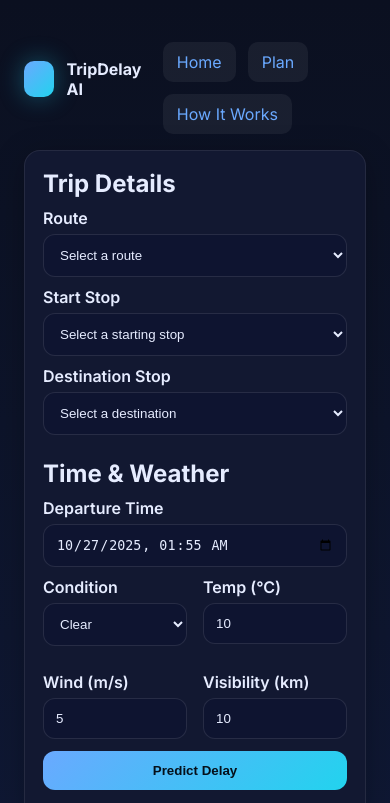
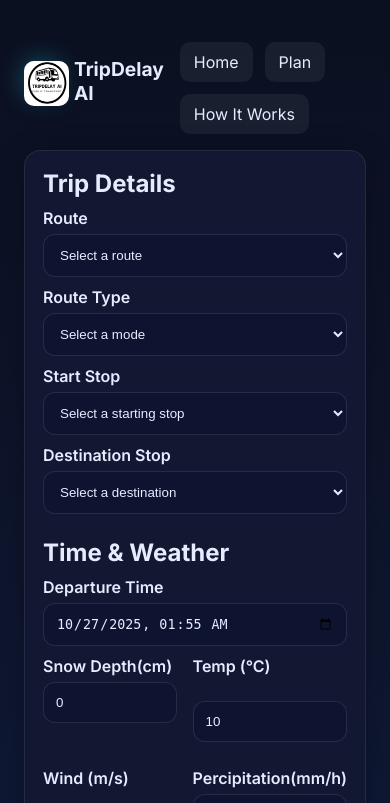
Before and after one commit to Atharva2120/public-transport-delays, a Flask app: page / in a window 390 px wide, after a click on "Plan". Shown: the top 803 px of the page. Run offline with Flask 3, Linux system fonts and the light colour scheme; grey boxes are pictures that could not be loaded.

Commit message:
Updated the frontend components

```diff
--- a/src/templates/trip_delay_planner_single_page_app-5.html
+++ b/src/templates/trip_delay_planner_single_page_app-5.html
@@ -4,78 +4,271 @@
     <meta charset="UTF-8" />
     <meta name="viewport" content="width=device-width, initial-scale=1" />
     <title>TripDelay Planner</title>
-  <link rel="preconnect" href="https://fonts.googleapis.com">
-  <link rel="preconnect" href="https://fonts.gstatic.com" crossorigin>
-  <link href="https://fonts.googleapis.com/css2?family=Inter:wght@400;600;700&display=swap" rel="stylesheet">
-  <link rel="stylesheet" href="https://unpkg.com/leaflet@1.9.4/dist/leaflet.css" integrity="sha256-p4NxAoJBhIIN+hmNHrzRCf9tD/miZyoHS5obTRR9BMY=" crossorigin=""/>
+    <link rel="preconnect" href="https://fonts.googleapis.com" />
+    <link rel="preconnect" href="https://fonts.gstatic.com" crossorigin />
+    <link
+      href="https://fonts.googleapis.com/css2?family=Inter:wght@400;600;700&display=swap"
+      rel="stylesheet"
+    />
+    <link
+      rel="stylesheet"
+      href="https://unpkg.com/leaflet@1.9.4/dist/leaflet.css"
+      integrity="sha256-p4NxAoJBhIIN+hmNHrzRCf9tD/miZyoHS5obTRR9BMY="
+      crossorigin=""
+    />
     <style>
-    :root{--bg:#0b1020;--card:#121831;--muted:#94a3b8;--text:#e6ecff;--accent:#6aa9ff;--accent2:#22d3ee;--warn:#f59e0b;--danger:#ef4444;}
-    html,body{height:100%;}
-    body{margin:0;font-family:Inter,system-ui,-apple-system,Segoe UI,Roboto,Helvetica,Arial; background:linear-gradient(180deg,#0b1020 0%,#0f1834 100%); color:var(--text);}
-    a{color:var(--accent)}
-    .container{max-width:1200px;margin:0 auto;padding:24px;}
-    .nav{display:flex;gap:16px;align-items:center;justify-content:space-between;margin-bottom:16px}
-    .nav a{padding:10px 14px;border-radius:10px;text-decoration:none;background:rgba(255,255,255,0.06)}
-    .brand{display:flex;align-items:center;gap:12px}
-    .logo{width:36px;height:36px;border-radius:10px;background:linear-gradient(135deg,var(--accent),var(--accent2));box-shadow:0 0 24px rgba(34,211,238,.35)}
-    .grid{display:grid;grid-template-columns:320px 1fr;gap:18px}
-    @media (max-width: 900px){.grid{grid-template-columns:1fr;}}
-    .card{background:var(--card);border:1px solid rgba(255,255,255,0.08);border-radius:16px;box-shadow:0 6px 30px rgba(0,0,0,.25);}
-    .card h2{margin:0 0 10px 0}
-    .pad{padding:18px}
-    .muted{color:var(--muted)}
-    .btn{display:inline-flex;width:100%;box-sizing:border-box;justify-content:center;gap:8px;align-items:center;padding:12px 16px;border-radius:12px;background:linear-gradient(135deg,var(--accent),var(--accent2));border:none;font-weight:700;color:#05101a;cursor:pointer}
-    .btn:disabled{opacity:.6;cursor:not-allowed}
-    label{display:block;margin:10px 0 6px 0;font-weight:600}
-    input,select{width:100%;padding:12px;border-radius:12px;border:1px solid rgba(255,255,255,.1);background:#0e1430;color:var(--text);box-sizing:border-box;}
-    .row{display:flex;gap:10px;align-items:center;justify-content:space-between}
-    .pill{display:inline-flex;align-items:center;gap:8px;padding:8px 10px;border-radius:9999px;background:rgba(255,255,255,0.06);}
-    .footer{margin-top:16px;color:var(--muted);font-size:12px}
+      :root {
+        --bg: #0b1020;
+        --card: #121831;
+        --muted: #94a3b8;
+        --text: #e6ecff;
+        --accent: #6aa9ff;
+        --accent2: #22d3ee;
+        --warn: #f59e0b;
+        --danger: #ef4444;
+      }
+      html,
+      body {
+        height: 100%;
+      }
+      body {
+        margin: 0;
+        font-family: Inter, system-ui, -apple-system, Segoe UI, Roboto,
+          Helvetica, Arial;
+        background: linear-gradient(180deg, #0b1020 0%, #0f1834 100%);
+        color: var(--text);
+      }
+      a {
+        color: var(--accent);
+      }
+      .container {
+        max-width: 1200px;
+        margin: 0 auto;
+        padding: 24px;
+      }
+      .nav {
+        display: flex;
+        gap: 16px;
+        align-items: center;
+        justify-content: space-between;
+        margin-bottom: 16px;
+      }
+      .nav a {
+        padding: 10px 14px;
+        border-radius: 10px;
+        text-decoration: none;
+        background: rgba(255, 255, 255, 0.06);
+      }
+      .brand {
+        display: flex;
+        align-items: center;
+        gap: 12px;
+      }
+      .logo {
+        width: 36px;
+        height: 36px;
+        border-radius: 10px;
+        background: linear-gradient(135deg, var(--accent), var(--accent2));
+        box-shadow: 0 0 24px rgba(34, 211, 238, 0.35);
+      }
+      .grid {
+        display: grid;
+        grid-template-columns: 320px 1fr;
+        gap: 18px;
+      }
+      @media (max-width: 900px) {
+        .grid {
+          grid-template-columns: 1fr;
+        }
+      }
+      .card {
+        background: var(--card);
+        border: 1px solid rgba(255, 255, 255, 0.08);
+        border-radius: 16px;
+        box-shadow: 0 6px 30px rgba(0, 0, 0, 0.25);
+      }
+      .card h2 {
+        margin: 0 0 10px 0;
+      }
+      .pad {
+        padding: 18px;
+      }
+      .muted {
+        color: var(--muted);
+      }
+      .btn {
+        display: inline-flex;
+        width: 100%;
+        box-sizing: border-box;
+        justify-content: center;
+        gap: 8px;
+        align-items: center;
+        padding: 12px 16px;
+        border-radius: 12px;
+        background: linear-gradient(135deg, var(--accent), var(--accent2));
+        border: none;
+        font-weight: 700;
+        color: #05101a;
+        cursor: pointer;
+      }
+      .btn:disabled {
+        opacity: 0.6;
+        cursor: not-allowed;
+      }
+      label {
+        display: block;
+        margin: 10px 0 6px 0;
+        font-weight: 600;
+      }
+      input,
+      select {
+        width: 100%;
+        padding: 12px;
+        border-radius: 12px;
+        border: 1px solid rgba(255, 255, 255, 0.1);
+        background: #0e1430;
+        color: var(--text);
+        box-sizing: border-box;
+      }
+      .row {
+        display: flex;
+        gap: 10px;
+        align-items: center;
+        justify-content: space-between;
+      }
+      .pill {
+        display: inline-flex;
+        align-items: center;
+        gap: 8px;
+        padding: 8px 10px;
+        border-radius: 9999px;
+        background: rgba(255, 255, 255, 0.06);
+      }
+      .footer {
+        margin-top: 16px;
+        color: var(--muted);
+        font-size: 12px;
+      }
 
-    section{display:none}
-    section.active{display:block}
-    .hero{display:grid;grid-template-columns:1.2fr .8fr;gap:24px;align-items:center}
-    @media (max-width: 900px){.hero{grid-template-columns:1fr}}
-    .big{font-size:44px;line-height:1.1;margin:0 0 10px 0}
-    .sub{font-size:18px;color:var(--muted);}
-    .stack{display:flex;gap:12px;flex-wrap:wrap;margin-top:18px}
+      section {
+        display: none;
+      }
+      section.active {
+        display: block;
+      }
+      .hero {
+        display: grid;
+        grid-template-columns: 1.2fr 0.8fr;
+        gap: 24px;
+        align-items: center;
+      }
+      @media (max-width: 900px) {
+        .hero {
+          grid-template-columns: 1fr;
+        }
+      }
+      .big {
+        font-size: 44px;
+        line-height: 1.1;
+        margin: 0 0 10px 0;
+      }
+      .sub {
+        font-size: 18px;
+        color: var(--muted);
+      }
+      .stack {
+        display: flex;
+        gap: 12px;
+        flex-wrap: wrap;
+        margin-top: 18px;
+      }
 
-    #map{width:100%;height:100%;min-height:500px;border-radius:16px}
+      #map {
+        width: 100%;
+        height: 100%;
+        min-height: 500px;
+        border-radius: 16px;
+      }
 
-    .result{display:flex;align-items:center;gap:14px;padding:12px;border-radius:12px;background:rgba(255,255,255,.06);}
-    .badge{font-weight:700;padding:6px 10px;border-radius:9999px}
-    .weather-grid{display:grid;grid-template-columns:1fr 1fr;gap:1rem;}
+      .result {
+        display: flex;
+        align-items: center;
+        gap: 14px;
+        padding: 12px;
+        border-radius: 12px;
+        background: rgba(255, 255, 255, 0.06);
+      }
+      .badge {
+        font-weight: 700;
+        padding: 6px 10px;
+        border-radius: 9999px;
+      }
+      .weather-grid {
+        display: grid;
+        grid-template-columns: 1fr 1fr;
+        gap: 1rem;
+      }
     </style>
   </head>
   <body>
     <div class="container">
       <div class="nav">
-      <div class="brand"><div class="logo"></div><strong>TripDelay AI</strong></div>
+        <div class="brand">
+          <div class="logo">
+            <img
+              src="../images/logo-AI.png"
+              style="width: 45px; height: 45px; border-radius: 10px"
+            />
+          </div>
+          <strong
+            style="
+              position: relative;
+              margin-top: 3px;
+              margin-left: 2px;
+              font-size: larger;
+            "
+            >TripDelay AI</strong
+          >
+        </div>
         <nav class="stack">
-        <a href="#home">Home</a>
-        <a href="#tool">Plan</a>
-        <a href="#how">How It Works</a>
+          <a href="#home" style="color: #e6ecff">Home</a>
+          <a href="#tool" style="color: #e6ecff">Plan</a>
+          <a href="#how" style="color: #e6ecff">How It Works</a>
         </nav>
       </div>
 
       <section id="home" class="active">
-      <div class="hero card pad">
+        <div
+          class="hero card pad"
+          style="position: relative; margin-top: 200px"
+        >
           <div>
             <h1 class="big">AI-Powered Bus Delay Predictions</h1>
-          <p class="sub">Harnessing real-time weather and historical data, our AI model predicts bus delays to help you plan your journey more accurately. Avoid surprises and travel smarter.</p>
+            <p class="sub">
+              Harnessing real-time weather and historical data, our AI model
+              predicts bus delays to help you plan your journey more accurately.
+              Avoid surprises and travel smarter.
+            </p>
             <div class="stack">
-            <a class="btn" href="#tool">▶️ Plan Your Trip</a>
-            <span class="pill muted">Flask • Pandas • CatBoost</span>
+              <a class="btn" href="#tool" style="text-decoration: none"
+                >▶️ Plan Your Trip</a
+              >
+              <!-- <span class="pill muted">Flask • Pandas • CatBoost</span> -->
             </div>
           </div>
           <div class="card pad">
             <h2>What this project does</h2>
-          <p class="muted">This tool uses a machine learning model trained on thousands of simulated bus trips. It understands the relationship between weather, time of day, and bus routes to provide a delay estimate in seconds.</p>
+            <p class="muted">
+              This tool uses a machine learning model trained on thousands of
+              simulated bus trips. It understands the relationship between
+              weather, time of day, and bus routes to provide a delay estimate
+              in seconds.
+            </p>
             <ul>
-            <li> AI Model trained on simulated data</li>
+              <li>AI Model trained on simulated data</li>
               <li>️ User-input weather conditions</li>
-            <li> Route and Stop data from GTFS files</li>
-            <li> Python backend with Flask</li>
+              <li>Route and Stop data from GTFS files</li>
+              <li>Python backend with Flask</li>
             </ul>
           </div>
         </div>
@@ -89,57 +282,128 @@
               <label for="route">Route</label>
               <select id="route" name="route" required>
                 <option disabled selected value="">Select a route</option>
-              {% for r in routes %} <option value="{{r}}">{{r}}</option> {% endfor %}
+                {% for r in routes %}
+                <option value="{{r}}">{{r}}</option>
+                {% endfor %}
               </select>
 
+              <label for="routetype"> Route Type </label>
+              <select id="routetype" name="routetype" required>
+                <option disabled selected value="">Select a mode</option>
+                <option value="100">100 - Railway Service</option>
+                <option value="101">
+                  101 - High Speed Rail Service (e.g. X2000)
+                </option>
+                <option value="102">
+                  102 - Long Distance Rail Service (e.g. Mälartåg)
+                </option>
+                <option value="105">
+                  105 - Sleeper Rail Service (Night train / Nattåg)
+                </option>
+                <option value="106">
+                  106 - Regional Rail Service (Commuter trains / Pendeltåg)
+                </option>
+                <option value="401">401 - Metro Service (Tunnelbanan)</option>
+                <option value="700">700 - Bus Service</option>
+                <option value="900">900 - Tram Service</option>
+                <option value="1000">1000 - Water Transport Service</option>
+                <option value="1501">1501 - Communal Taxi Service</option>
+              </select>
               <label for="start-stop">Start Stop</label>
               <select id="start-stop" name="start_stop" required>
-              <option disabled selected value="">Select a starting stop</option>
-              {% for s in stops %} <option value="{{s}}">{{s}}</option> {% endfor %}
+                <option disabled selected value="">
+                  Select a starting stop
+                </option>
+                {% for s in stops %}
+                <option value="{{s}}">{{s}}</option>
+                {% endfor %}
               </select>
 
               <label for="dest-stop">Destination Stop</label>
               <select id="dest-stop" name="dest_stop" required>
                 <option disabled selected value="">Select a destination</option>
-              {% for s in stops %} <option value="{{s}}">{{s}}</option> {% endfor %}
+                {% for s in stops %}
+                <option value="{{s}}">{{s}}</option>
+                {% endfor %}
               </select>
 
-            <h2 style="margin-top:24px;">Time & Weather</h2>
+              <h2 style="margin-top: 24px">Time & Weather</h2>
               <label for="departure-time">Departure Time</label>
-            <input type="datetime-local" id="departure-time" name="departure_time" required>
+              <input
+                type="datetime-local"
+                id="departure-time"
+                name="departure_time"
+                required
+              />
 
               <div class="weather-grid">
                 <div class="form-group">
-                    <label for="weather-state">Condition</label>
-                    <select id="weather-state" name="weather_state">
-                        <option value="clear">Clear</option>
-                        <option value="rain">Rain</option>
-                        <option value="snow">Snow</option>
-                        <option value="clouds">Clouds</option>
-                    </select>
+                  <label for="snow-depth">Snow Depth(cm)</label>
+                  <input
+                    type="number"
+                    id="depth_cm"
+                    name="depth_cm"
+                    value="0"
+                    step="0.1"
+                  />
                 </div>
                 <div class="form-group">
-                    <label for="temp-c">Temp (°C)</label>
-                    <input type="number" id="temp-c" name="temp_c" value="10" step="0.1">
+                  <label
+                    for="temp-c"
+                    style="position: relative; margin-bottom: 25px"
+                    >Temp (°C)</label
+                  >
+                  <input
+                    type="number"
+                    id="temp-c"
+                    name="temp_c"
+                    value="10"
+                    step="0.1"
+                  />
                 </div>
                 <div class="form-group">
-                    <label for="wind-ms">Wind (m/s)</label>
-                    <input type="number" id="wind-ms" name="wind_ms" value="5" step="0.1">
+                  <label
+                    for="wind-ms"
+                    style="position: relative; margin-bottom: 25px"
+                    >Wind (m/s)</label
+                  >
+                  <input
+                    type="number"
+                    id="wind-ms"
+                    name="wind_ms"
+                    value="5"
+                    step="0.1"
+                  />
                 </div>
                 <div class="form-group">
-                    <label for="visibility-km">Visibility (km)</label>
-                    <input type="number" id="visibility-km" name="visibility_km" value="10" step="0.1">
+                  <label for="percipitation-mm">Percipitation(mm/h)</label>
+                  <input
+                    type="number"
+                    id="percipitation-mm"
+                    name="percipitation-mm"
+                    value="1"
+                    step="0.1"
+                  />
                 </div>
               </div>
-            <div style="height:12px"></div>
+              <div style="height: 12px"></div>
               <button class="btn" id="planBtn">Predict Delay</button>
-            <div style="height:12px"></div>
+              <div style="height: 12px"></div>
             </form>
 
-          <div class="result" id="resultBox" style="display:none">
-            <div id="delayBadge" class="badge" style="background:rgba(255,255,255,.1)">--</div>
+            <div class="result" id="resultBox" style="display: none">
+              <div
+                id="delayBadge"
+                class="badge"
+                style="background: rgba(255, 255, 255, 0.1)"
+              >
+                --
+              </div>
               <div>
-              <div><strong>Predicted Delay: </strong><span id="delayText">--</span></div>
+                <div>
+                  <strong>Predicted Delay: </strong
+                  ><span id="delayText">--</span>
+                </div>
                 <div class="muted" id="status"></div>
               </div>
             </div>
@@ -149,15 +413,35 @@
           </main>
         </div>
       </section>
+      <section id="home" class="active">...</section>
 
+      <section id="footer">- -</section>
+
+      <footer class="footer">
+        Project by :- Ayesh Malindu, Avishka Lakshan , Yazeed Alhaddad
+      </footer>
       <section id="how">
         <div class="card pad">
           <h2>How It Works</h2>
           <ol>
-            <li><strong>Input</strong>: You select a bus route, start stop, destination, and departure time.</li>
-            <li><strong>Weather Data</strong>: You provide the expected weather conditions for the trip (e.g., temperature, wind, rain/snow).</li>
-            <li><strong>AI Model</strong>: The browser sends this information to our Python Flask server, which passes it to the pre-trained CatBoost model.</li>
-            <li><strong>Delay Estimate</strong>: The model returns a predicted delay in seconds. Positive values mean the bus is late; negative values mean it's early. This is displayed in the result box.</li>
+            <li>
+              <strong>Input</strong>: You select a bus route, start stop,
+              destination, and departure time.
+            </li>
+            <li>
+              <strong>Weather Data</strong>: You provide the expected weather
+              conditions for the trip (e.g., temperature, wind, rain/snow).
+            </li>
+            <li>
+              <strong>AI Model</strong>: The browser sends this information to
+              our Python Flask server, which passes it to the pre-trained
+              CatBoost model.
+            </li>
+            <li>
+              <strong>Delay Estimate</strong>: The model returns a predicted
+              delay in seconds. Positive values mean the bus is late; negative
+              values mean it's early. This is displayed in the result box.
+            </li>
           </ol>
         </div>
       </section>
@@ -170,95 +454,105 @@
       const AI_MODEL_ENDPOINT = "/predict";
 
       // ================== MAP ==================
-    const map = L.map('map', { zoomControl: true, scrollWheelZoom: true }).setView([60.1699, 24.9384], 13); // Centered on Helsinki
-    L.tileLayer('https://{s}.basemaps.cartocdn.com/dark_all/{z}/{x}/{y}{r}.png', {
-      attribution: '&copy; <a href="https://www.openstreetmap.org/copyright">OpenStreetMap</a> contributors &copy; <a href="https://carto.com/attributions">CARTO</a>',
-      maxZoom: 19
-    }).addTo(map);
+      const map = L.map("map", {
+        zoomControl: true,
+        scrollWheelZoom: true,
+      }).setView([60.1699, 24.9384], 13); // Centered on Helsinki
+      L.tileLayer(
+        "https://{s}.basemaps.cartocdn.com/dark_all/{z}/{x}/{y}{r}.png",
+        {
+          attribution:
+            '&copy; <a href="https://www.openstreetmap.org/copyright">OpenStreetMap</a> contributors &copy; <a href="https://carto.com/attributions">CARTO</a>',
+          maxZoom: 19,
+        }
+      ).addTo(map);
 
       // ================== DOM ELEMENTS ==================
-    const form = document.getElementById('planner-form');
-    const planBtn = document.getElementById('planBtn');
-    const resultBox = document.getElementById('resultBox');
-    const delayBadge = document.getElementById('delayBadge');
-    const delayText = document.getElementById('delayText');
-    const statusEl = document.getElementById('status');
+      const form = document.getElementById("planner-form");
+      const planBtn = document.getElementById("planBtn");
+      const resultBox = document.getElementById("resultBox");
+      const delayBadge = document.getElementById("delayBadge");
+      const delayText = document.getElementById("delayText");
+      const statusEl = document.getElementById("status");
 
       // ================== FLOW ==================
       async function handlePlan(event) {
         event.preventDefault();
         planBtn.disabled = true;
-        planBtn.textContent = 'Predicting...';
-        statusEl.textContent = 'Sending data to the AI model...';
-        resultBox.style.display = 'none';
+        planBtn.textContent = "Predicting...";
+        statusEl.textContent = "Sending data to the AI model...";
+        resultBox.style.display = "none";
 
         const formData = new FormData(form);
         const data = Object.fromEntries(formData.entries());
 
         try {
           const response = await fetch(AI_MODEL_ENDPOINT, {
-                method: 'POST',
-                headers: { 'Content-Type': 'application/json' },
-                body: JSON.stringify(data)
+            method: "POST",
+            headers: { "Content-Type": "application/json" },
+            body: JSON.stringify(data),
           });
 
           if (!response.ok) {
             const err = await response.json();
-                throw new Error(err.error || 'Prediction request failed');
+            throw new Error(err.error || "Prediction request failed");
           }
 
           const result = await response.json();
           showResult(result.predicted_delay_seconds);
-
         } catch (error) {
           console.error(error);
           statusEl.textContent = `Error: ${error.message}`;
-            resultBox.style.display = 'flex';
-            delayBadge.textContent = 'ERR';
-            delayBadge.style.background = '#ef444433';
-            delayText.textContent = '--';
+          resultBox.style.display = "flex";
+          delayBadge.textContent = "ERR";
+          delayBadge.style.background = "#ef444433";
+          delayText.textContent = "--";
         } finally {
           planBtn.disabled = false;
-            planBtn.textContent = 'Predict Delay';
+          planBtn.textContent = "Predict Delay";
         }
       }
 
       function showResult(delaySeconds) {
         const delayMinutes = (delaySeconds / 60).toFixed(1);
-        resultBox.style.display = 'flex';
+        resultBox.style.display = "flex";
         delayText.textContent = `${delayMinutes} min`;
         statusEl.textContent = `Prediction complete.`;
 
         if (delaySeconds <= 30) {
-            delayBadge.textContent = 'LOW';
-            delayBadge.style.background = '#10b98133';
+          delayBadge.textContent = "LOW";
+          delayBadge.style.background = "#10b98133";
         } else if (delaySeconds <= 180) {
-            delayBadge.textContent = 'MED';
-            delayBadge.style.background = '#f59e0b33';
+          delayBadge.textContent = "MED";
+          delayBadge.style.background = "#f59e0b33";
         } else {
-            delayBadge.textContent = 'HIGH';
-            delayBadge.style.background = '#ef444433';
+          delayBadge.textContent = "HIGH";
+          delayBadge.style.background = "#ef444433";
         }
       }
 
       // ================== NAV (hash router) ==================
       function renderRoute() {
-      const hash = location.hash || '#home';
-      document.querySelectorAll('section').forEach(s => s.classList.remove('active'));
+        const hash = location.hash || "#home";
+        document
+          .querySelectorAll("section")
+          .forEach((s) => s.classList.remove("active"));
         const el = document.querySelector(hash);
-      const activeEl = (el ? el : document.querySelector('#home'));
-      activeEl.classList.add('active');
-      if (activeEl.id === 'tool') {
+        const activeEl = el ? el : document.querySelector("#home");
+        activeEl.classList.add("active");
+        if (activeEl.id === "tool") {
           setTimeout(() => map.invalidateSize(), 100);
         }
       }
-    window.addEventListener('hashchange', renderRoute);
+      window.addEventListener("hashchange", renderRoute);
 
       // ================== INIT ==================
-    form.addEventListener('submit', handlePlan);
+      form.addEventListener("submit", handlePlan);
 
       // Set default departure time to now
-    document.getElementById('departure-time').value = new Date().toISOString().slice(0, 16);
+      document.getElementById("departure-time").value = new Date()
+        .toISOString()
+        .slice(0, 16);
 
       renderRoute();
     </script>
```
Also changed, not shown: src/images/logo-AI.png (added). Lines whose indentation alone changed are shown as unchanged.
